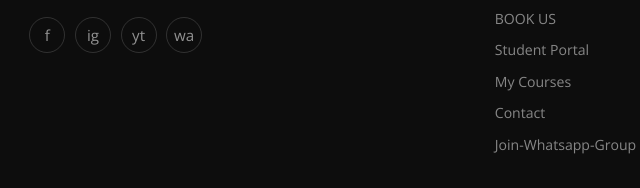
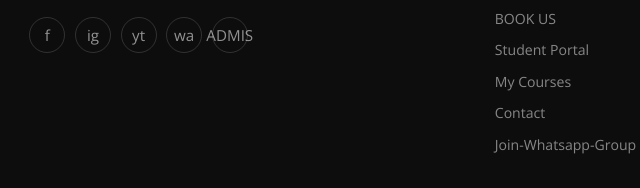
Before and after one commit to oladipoisaackayode011-maker/KSOME-LVCourse, a plain HTML site: page index.html in a window 1280 px wide. Shown: the part 4152-4340 px from the top of the page, 73-713 px from the left. Drawn offline with nearby package versions, Linux system fonts and the light colour scheme.

Commit message:
Update index.html

```diff
--- a/index.html
+++ b/index.html
@@ -169,6 +169,7 @@
         <a href="https://www.instagram.com/invites/contact/?utm_source=ig_contact_invites&utm_medium=copy_link&utm_content=lmtj301" target="_blank" title="Instagram">ig</a>
         <a href="https://www.youtube.com/@TNVImpactTV" target="_blank" title="YouTube">yt</a>
         <a href="https://chat.whatsapp.com/JNgNHs6fLrA5HYrGre7hBh?s=cl&p=a&mlu=0&amv=3" target="_blank" title="WhatsApp">wa</a>
+        <a href="https:"admin.html" target="_blank" title="Only for Admin">ADMIS</a>
       </div>
     </div>
     <div class="footer-col">
```
